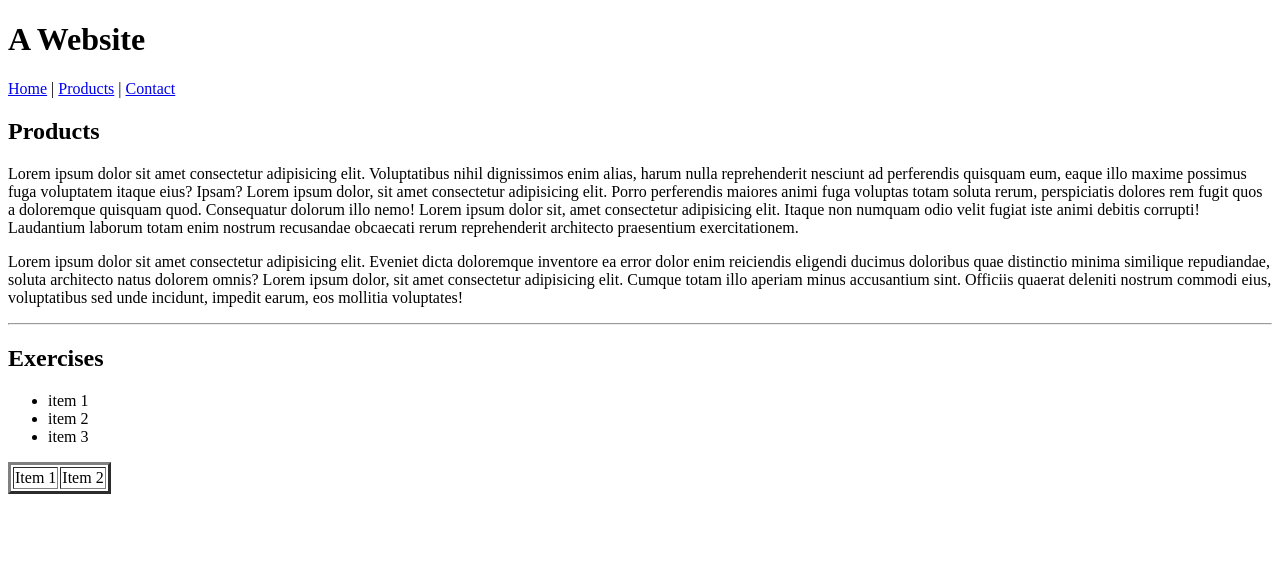
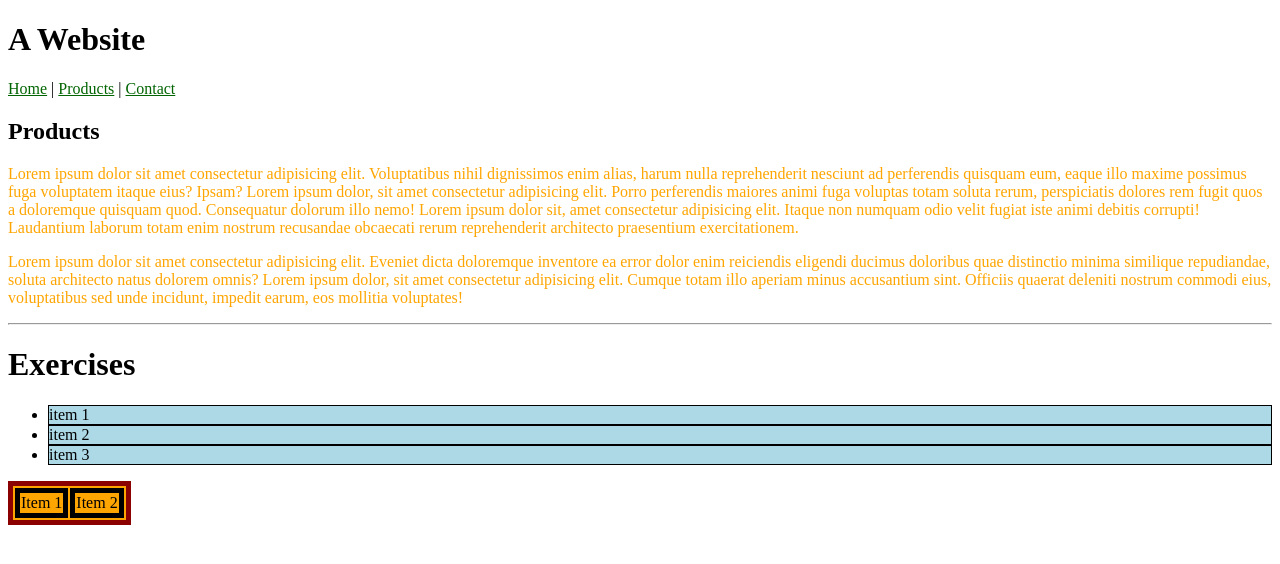
Before and after one commit to HarllonCS/generic-website, a plain HTML site: page products.html in a window 1280 px wide. Drawn offline with Linux system fonts and the light colour scheme.

Commit message:
style: add style

```diff
--- a/css/style.css
+++ b/css/style.css
@@ -0,0 +1,21 @@
+a {
+    color: darkgreen;
+}
+
+p {
+    color: orange;
+}
+
+li {
+    background-color: lightblue;
+    border: 1px solid black;
+}
+
+table {
+    background-color: orange;
+    border: 5px solid darkred;
+}
+
+td {
+    border: 5px solid black;
+}
--- a/products.html
+++ b/products.html
@@ -4,6 +4,8 @@
     <meta charset="UTF-8">
     <meta name="viewport" content="width=device-width, initial-scale=1.0">
     <meta http-equiv="X-UA-Compatible" content="ie=edge">
+
+    <link rel="stylesheet" href="./css/style.css">
 
     <title>A Website | Products</title>
 </head>
@@ -22,7 +24,7 @@
 
     <hr>
 
-    <h2>Exercises</h2>
+    <h1>Exercises</h1>
 
     <ul>
         <li>item 1</li>
@@ -30,7 +32,7 @@
         <li>item 3</li>
     </ul>
 
-    <table border="3">
+    <table>
         <tr>
             <td>Item 1</td>
             <td>Item 2</td>
```
Also changed, not shown: contact.html (+2 -0 lines).
